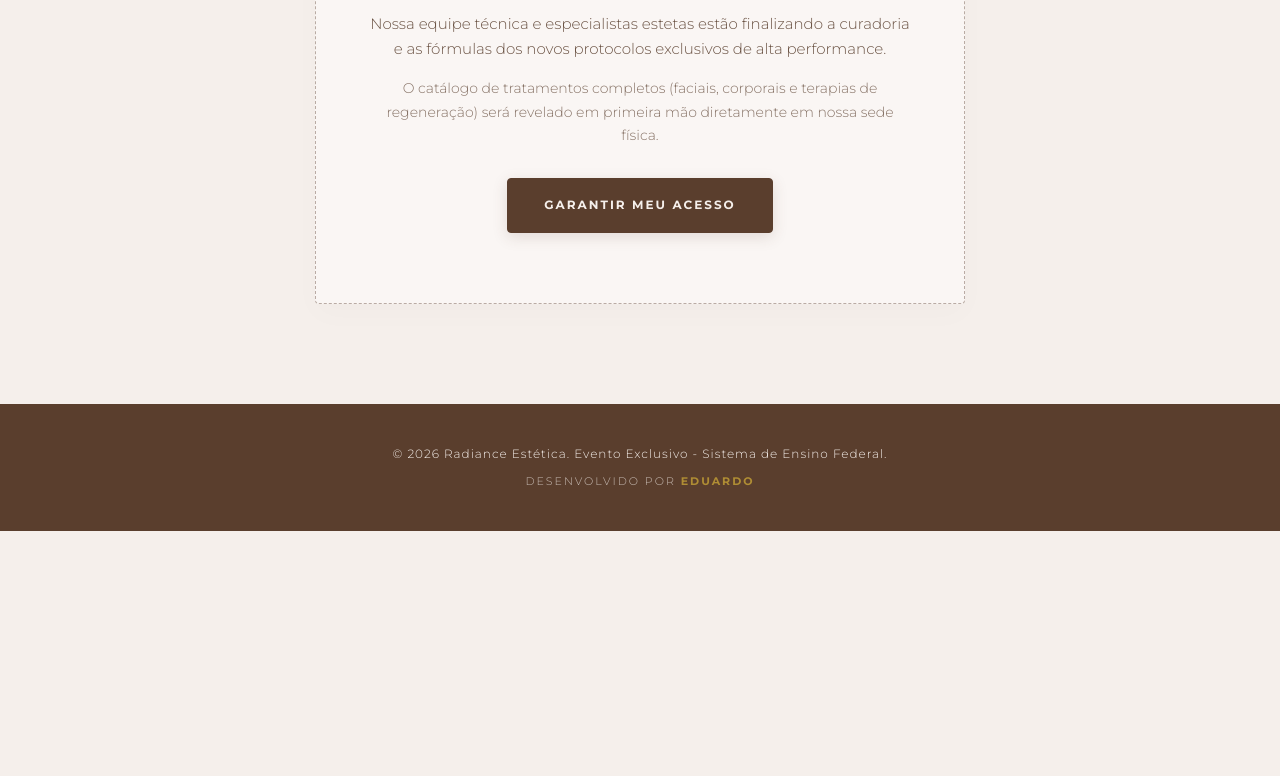
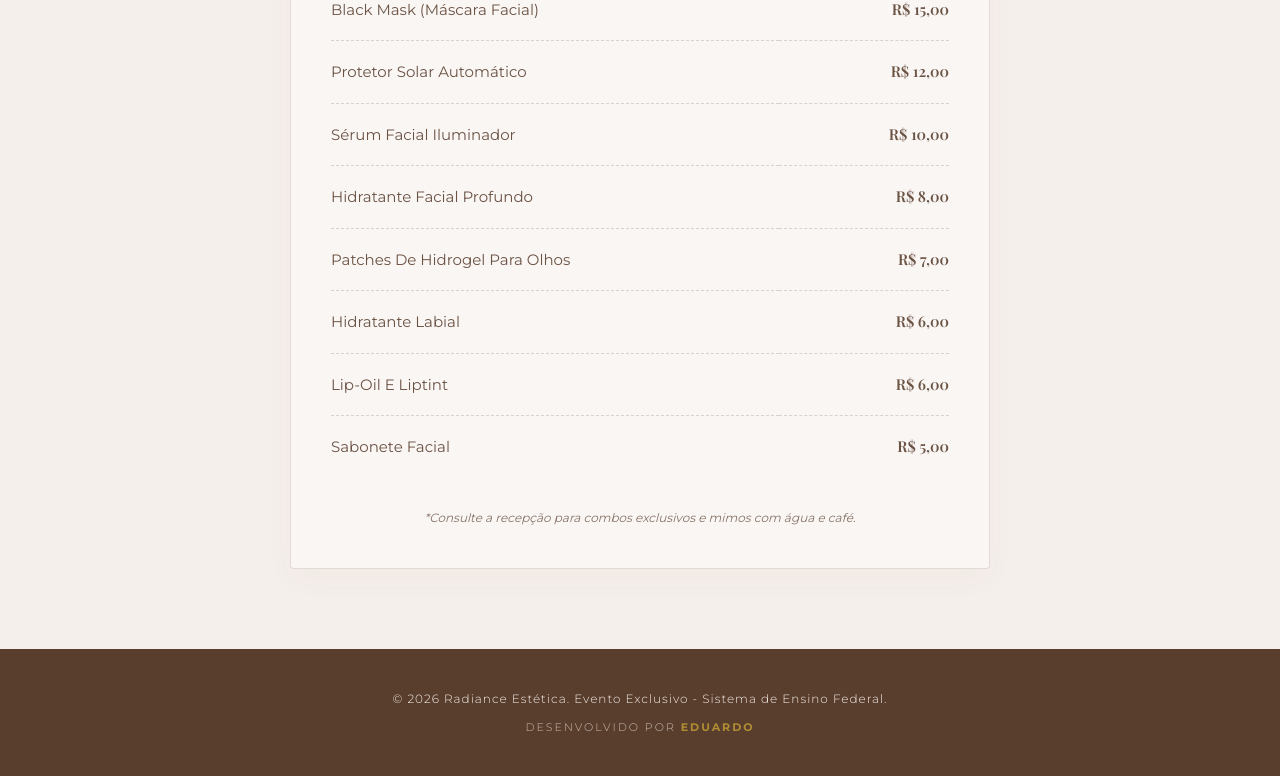
Before and after one commit to rediance-estetica/federal, a plain HTML site: page servicos.html in a window 1280 px wide. Shown: the part 512-1288 px from the top of the page. Before the commit the page ends 1043 px from the top, so only its background shows below. Drawn offline with nearby package versions, Linux system fonts and the light colour scheme; a web font is replaced by a local one.

Commit message:
Update servicos.html

```diff
--- a/servicos.html
+++ b/servicos.html
@@ -8,6 +8,78 @@
     <link rel="preconnect" href="https://fonts.googleapis.com">
     <link rel="preconnect" href="https://fonts.gstatic.com" crossorigin>
     <link href="https://fonts.googleapis.com/css2?family=Playfair+Display:ital,wght@0,400..900;1,400..900&family=Montserrat:wght@300;400;600;700&display=swap" rel="stylesheet">
+    <style>
+        /* Estilos exclusivos para a tabela de preços de luxo */
+        .secao-servicos {
+            padding: 160px 20px 80px 20px;
+            min-height: calc(100vh - 150px);
+            display: flex;
+            flex-direction: column;
+            align-items: center;
+        }
+        .container-tabela {
+            width: 100%;
+            max-width: 700px;
+            background-color: var(--cor-card);
+            border: 1px solid rgba(90, 62, 45, 0.15);
+            border-radius: 4px;
+            padding: 40px;
+            box-shadow: 0 10px 30px rgba(90, 62, 45, 0.03);
+            margin-top: 30px;
+        }
+        .titulo-servicos {
+            font-family: 'Playfair Display', serif;
+            font-size: 36px;
+            color: var(--cor-marrom);
+            text-align: center;
+            margin-bottom: 10px;
+            font-weight: 400;
+        }
+        .subtitulo-servicos {
+            font-size: 14px;
+            text-transform: uppercase;
+            letter-spacing: 2px;
+            color: var(--cor-dourado);
+            text-align: center;
+            margin-bottom: 40px;
+            font-weight: 600;
+        }
+        .tabela-precos {
+            width: 100%;
+            border-collapse: collapse;
+        }
+        .tabela-precos tr {
+            border-bottom: 1px dashed rgba(90, 62, 45, 0.2);
+        }
+        .tabela-precos tr:last-child {
+            border-bottom: none;
+        }
+        .tabela-precos td {
+            padding: 18px 0;
+            font-size: 15px;
+            color: var(--texto-corpo);
+        }
+        .nome-item {
+            font-weight: 400;
+            text-transform: capitalize;
+            color: var(--cor-marrom);
+        }
+        .preco-item {
+            text-align: right;
+            font-weight: 600;
+            color: var(--cor-dourado);
+            font-family: 'Playfair Display', serif;
+            font-size: 18px;
+        }
+        .nota-servicos {
+            text-align: center;
+            font-size: 12px;
+            font-style: italic;
+            color: var(--texto-corpo);
+            margin-top: 30px;
+            opacity: 0.8;
+        }
+    </style>
 </head>
 <body>
 
@@ -25,26 +97,64 @@
         </nav>
     </header>
 
-    <section class="servicos-pagina">
-        <h2 class="secao-titulo">Nossos Serviços</h2>
-        <p class="secao-subtitulo">Tratamentos altamente personalizados</p>
+    <main class="secao-servicos">
+        <h1 class="titulo-servicos">Menu de Tratamentos</h1>
+        <p class="subtitulo-servicos">Tabela de Valores Oficiais</p>
 
-        <div class="card-indisponivel">
-            <div class="icone-status">Serviços</div>
-            <h3>Não sei!</h3>
-            <p>Nossa equipe técnica e especialistas estetas estão finalizando a curadoria e as fórmulas dos novos protocolos exclusivos de alta performance.</p>
-            <p style="margin-top: 15px; font-size: 14px; opacity: 0.8;">O catálogo de tratamentos completos (faciais, corporais e terapias de regeneração) será revelado em primeira mão diretamente em nossa sede física.</p>
-            <a href="convite.html" class="btn" style="margin-top: 30px;">Garantir meu Acesso</a>
+        <div class="container-tabela">
+            <table class="tabela-precos">
+                <tr>
+                    <td class="nome-item">Massagem Relaxante</td>
+                    <td class="preco-item">R$ 1,00 / min</td>
+                </tr>
+                <tr>
+                    <td class="nome-item">Banho de Lua</td>
+                    <td class="preco-item">R$ 15,00</td>
+                </tr>
+                <tr>
+                    <td class="nome-item">Black Mask (Máscara Facial)</td>
+                    <td class="preco-item">R$ 15,00</td>
+                </tr>
+                <tr>
+                    <td class="nome-item">Protetor Solar Automático</td>
+                    <td class="preco-item">R$ 12,00</td>
+                </tr>
+                <tr>
+                    <td class="nome-item">Sérum Facial Iluminador</td>
+                    <td class="preco-item">R$ 10,00</td>
+                </tr>
+                <tr>
+                    <td class="nome-item">Hidratante Facial Profundo</td>
+                    <td class="preco-item">R$ 8,00</td>
+                </tr>
+                <tr>
+                    <td class="nome-item">Patches de Hidrogel para Olhos</td>
+                    <td class="preco-item">R$ 7,00</td>
+                </tr>
+                <tr>
+                    <td class="nome-item">Hidratante Labial</td>
+                    <td class="preco-item">R$ 6,00</td>
+                </tr>
+                <tr>
+                    <td class="nome-item">Lip-Oil e Liptint</td>
+                    <td class="preco-item">R$ 6,00</td>
+                </tr>
+                <tr>
+                    <td class="nome-item">Sabonete Facial</td>
+                    <td class="preco-item">R$ 5,00</td>
+                </tr>
+            </table>
+
+            <p class="nota-servicos">*Consulte a recepção para combos exclusivos e mimos com água e café.</p>
         </div>
-    </section>
+    </main>
 
-        <footer>
+    <footer>
         <p>&copy; 2026 Radiance Estética. Evento Exclusivo - Sistema de Ensino Federal.</p>
         <p style="margin-top: 8px; font-size: 11px; opacity: 0.7; letter-spacing: 2px; text-transform: uppercase;">
             Desenvolvido por <strong style="color: var(--cor-dourado);">Eduardo</strong>
         </p>
     </footer>
 
-
 </body>
 </html>
```
